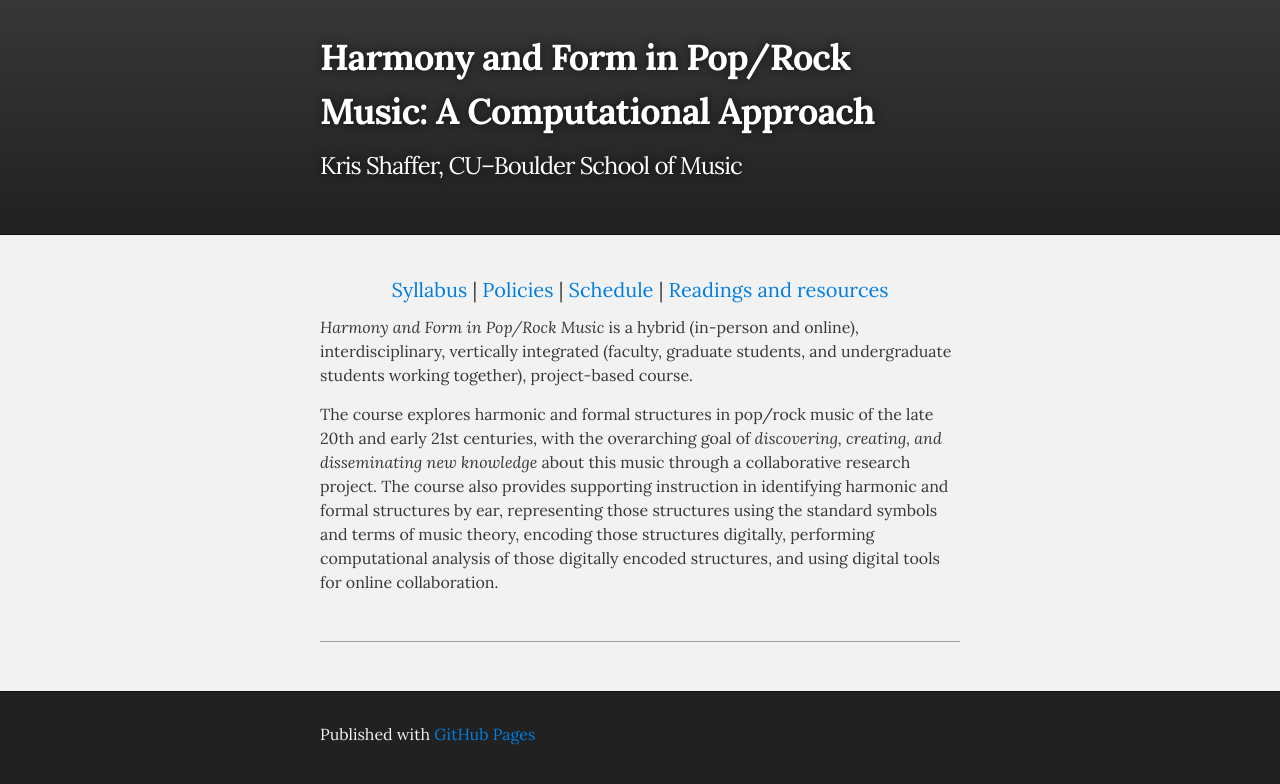
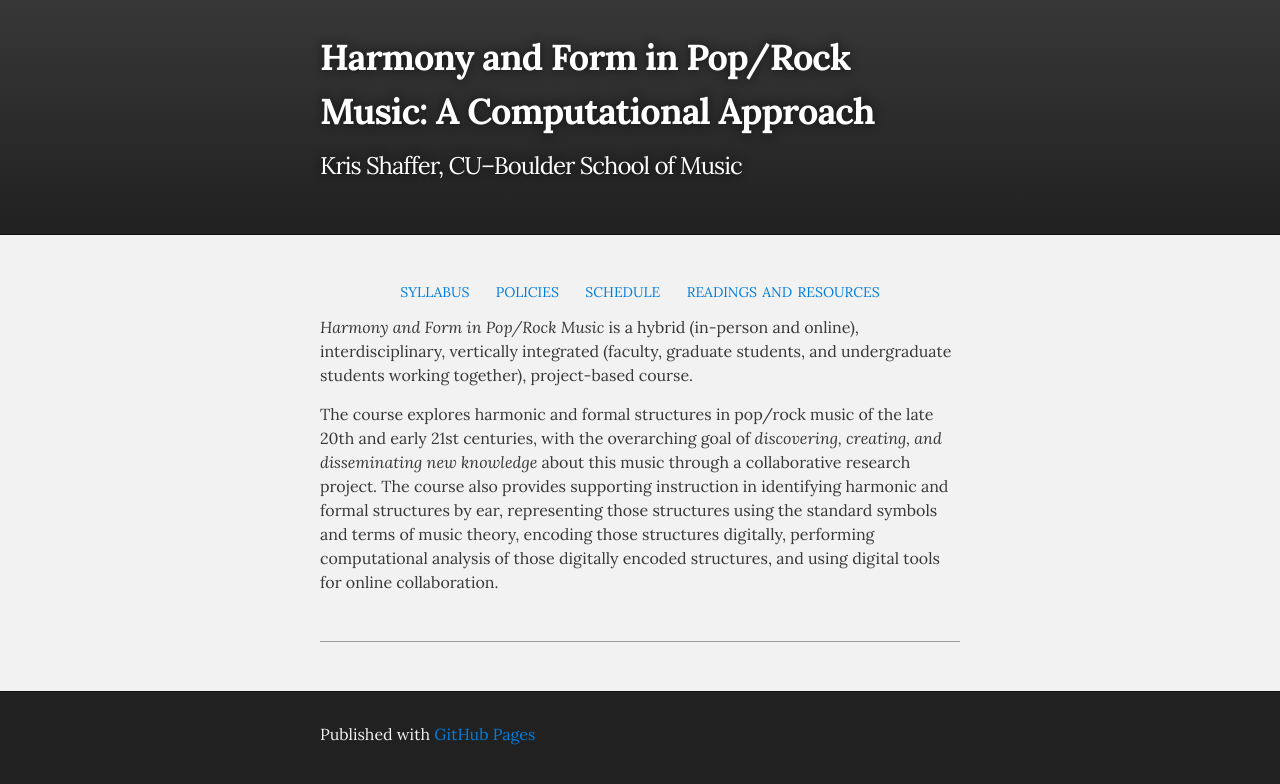
Before and after one commit to kshaffer/corpusmusic, a Jekyll site: the page built from index.md, in a window 1280 px wide. Shown: the top 784 px of the page. Built offline with Jekyll 4.4.1, drawn with Linux system fonts in a browser that asks for light colours; Markdown is read by kramdown in place of the engine named in the settings.

Commit message:
index update

```diff
--- a/index.md
+++ b/index.md
@@ -4,8 +4,8 @@ title: Harmony and Form in Pop/Rock Music&#58; A Computational Approach, CU–Bo
 author: Kris Shaffer
 ---
 
-<div style="text-align: center; font-size: 1.25em">
-<a href="./syllabus.html">Syllabus</a> | <a href="./policies.html">Policies</a> | <a href="./schedule.html">Schedule</a> | <a href="./readings.html">Readings and resources</a>
+<div style="text-align: center; font-size: 1.25em; font-variant: small-caps">
+<a href="./syllabus.html">syllabus</a>&nbsp;&nbsp;&nbsp;&nbsp;&nbsp;<a href="./policies.html">policies</a>&nbsp;&nbsp;&nbsp;&nbsp;&nbsp;<a href="./schedule.html">schedule</a>&nbsp;&nbsp;&nbsp;&nbsp;&nbsp;<a href="./readings.html">readings and resources</a>
 </div>
 
 *Harmony and Form in Pop/Rock Music* is a hybrid (in-person and online), interdisciplinary, vertically integrated (faculty, graduate students, and undergraduate students working together), project-based course.
```
